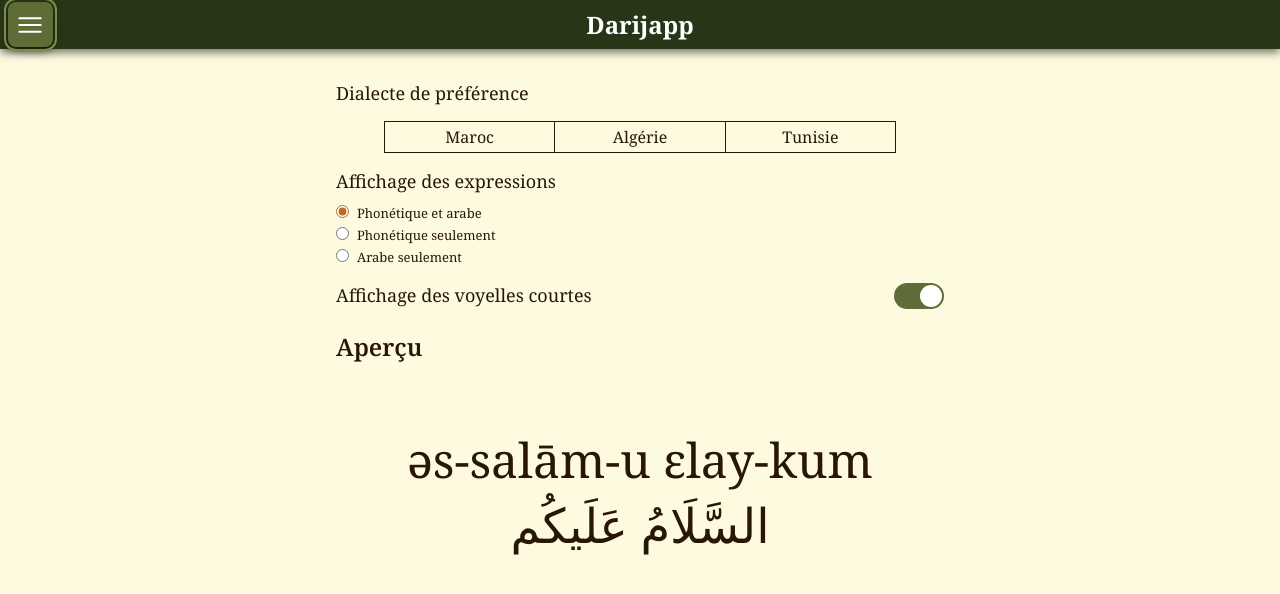
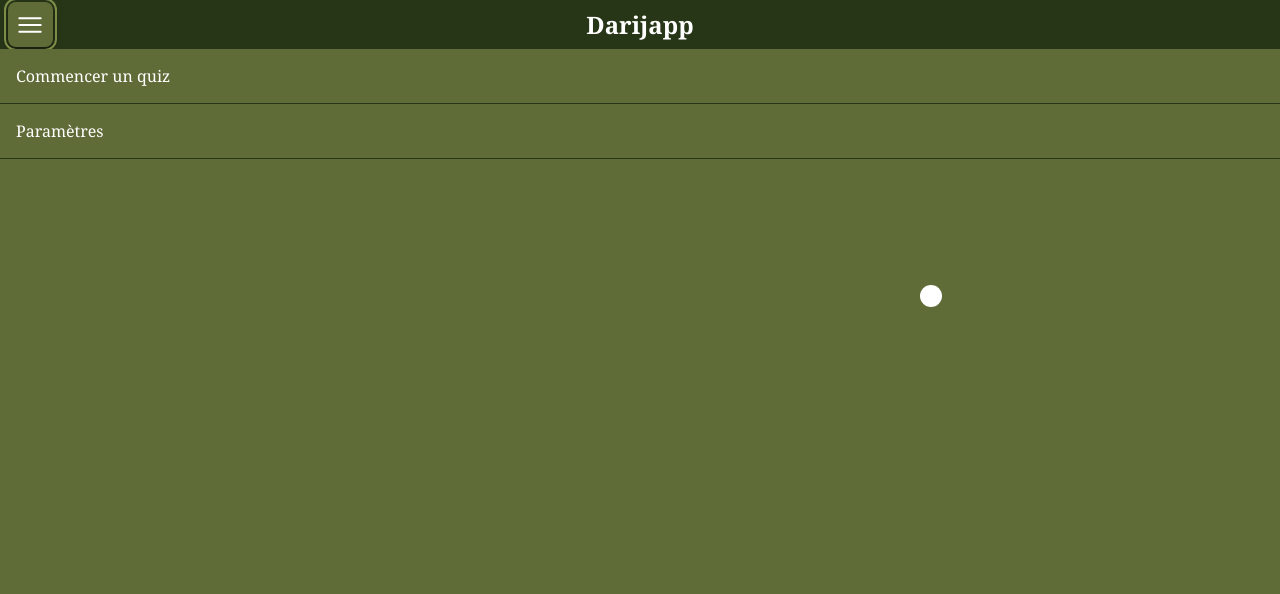
Before and after one commit to AdabLeDabe/Darijapp, a React (Vite) app in the folder darijapp-frontend/: page / in a window 1280 px wide. Both pictures are taken after a click on the button 30 px from the left and 24 px from the top of the page. Shown: the top 594 px of the page. Built offline with nearby package versions, Linux system fonts and the light colour scheme.

Commit message:
Added basic navbar menu

```diff
--- a/darijapp-frontend/src/components/Navbar.tsx
+++ b/darijapp-frontend/src/components/Navbar.tsx
@@ -1,15 +1,33 @@
+import { useState } from "react";
 import menuIcon from "../assets/menu.svg"
 import "../styles/Navbar.css"
 
 function Navbar() {
+    const [menuOpen, setMenuOpen] = useState<boolean>(false);
+
+    const displayMenu = () => {
+        if (!menuOpen)
+            return <></>
+
+        return (
+            <>
+                <div className="menu-list">
+                    <div className="menu-list-element">Commencer un quiz</div>
+                    <div className="menu-list-element">Paramètres</div>
+                </div>
+            </>
+        )
+    }
+
     return (
         <>
-            <header className="navbar">
-                <button className="menu-btn" type="button">
+            <div className="navbar">
+                <button className="menu-btn" type="button" onClick={() => setMenuOpen(!menuOpen)}>
                     <img src={menuIcon} alt="Menu" aria-hidden="true" className="menu-btn-icon" />
                 </button>
                 <h1>Darijapp</h1>
-            </header>
+            </div>
+            {displayMenu()}
         </>
     )
 }
--- a/darijapp-frontend/src/styles/Navbar.css
+++ b/darijapp-frontend/src/styles/Navbar.css
@@ -1,6 +1,4 @@
 .navbar {
-    /* position: sticky;
-    top: 0; */
     background: var(--color-header);
     color: var(--color-text-light);
     display: flex;
@@ -40,3 +38,23 @@
     width: 2rem;
     height: 2rem;
 }
+
+.menu-list {
+    position: absolute;
+    display: flex;
+    flex-direction: column;
+    width: 100%;
+    height: 100%;
+    background-color: var(--color-main-green);
+    color: var(--color-text-light);
+}
+
+.menu-list-element {
+    padding: 1rem;
+    text-align: left;
+    border-bottom: 1px solid var(--color-header);
+}
+
+.menu-list-element:hover {
+    background-color: var(--color-main-green-hover);
+}
```
